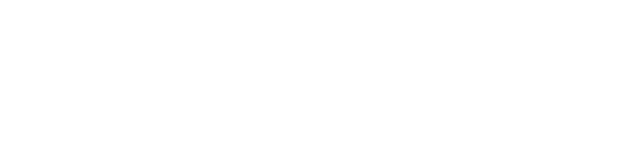
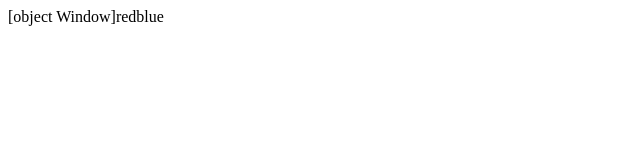
Before and after one commit to Grindcom/JavaScript_basic, a plain HTML site: page index.html in a window 1280 px wide. Shown: the whole page, without its empty margins (0-640 px from the left). Drawn offline with Linux system fonts and the light colour scheme.

Commit message:
Test write and log functions.

```diff
--- a/car.js
+++ b/car.js
@@ -1,3 +1,11 @@
 // From Udacity, Front-end Developer:
 // Object Oriented JavaScript course
 // Additional code by: Greg Ford
+
+// document.write("hello world.");
+
+var fn = function(one, two){
+    console.log(this, one, two);
+    document.write(this, one, two);
+}
+fn("red","blue");
```
Also changed, not shown: index.html (+2 -0 lines).
